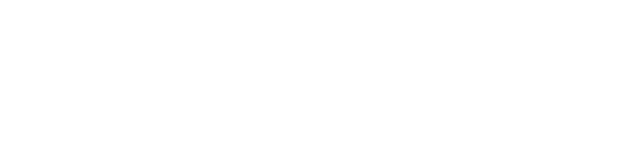
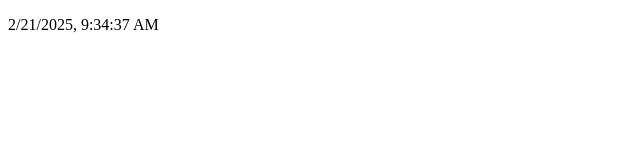
Before and after one commit to acciojob/clock-Pranshu-007, a website: page main.html in a window 1280 px wide. Shown: the whole page, without its empty margins (0-640 px from the left). Drawn offline with Linux system fonts and the light colour scheme.

Commit message:
created a submission

```diff
--- a/main.html
+++ b/main.html
@@ -10,7 +10,7 @@
 	<!-- the entire body must be written by student -->
     <script type="text/javascript" src="./script.js">
 </script>
-
+ <p id="timer"></p>
 </body>
 
 </html>
--- a/script.js
+++ b/script.js
@@ -1 +1,12 @@
 //your JS code here. If required.
+function updateTimer() {
+    const timerElement = document.getElementById("timer");
+    const now = new Date();
+    timerElement.textContent = now.toLocaleString(); // Formats the date & time
+}
+
+// Update every second
+setInterval(updateTimer, 1000);
+
+// Initialize immediately
+updateTimer();
```
